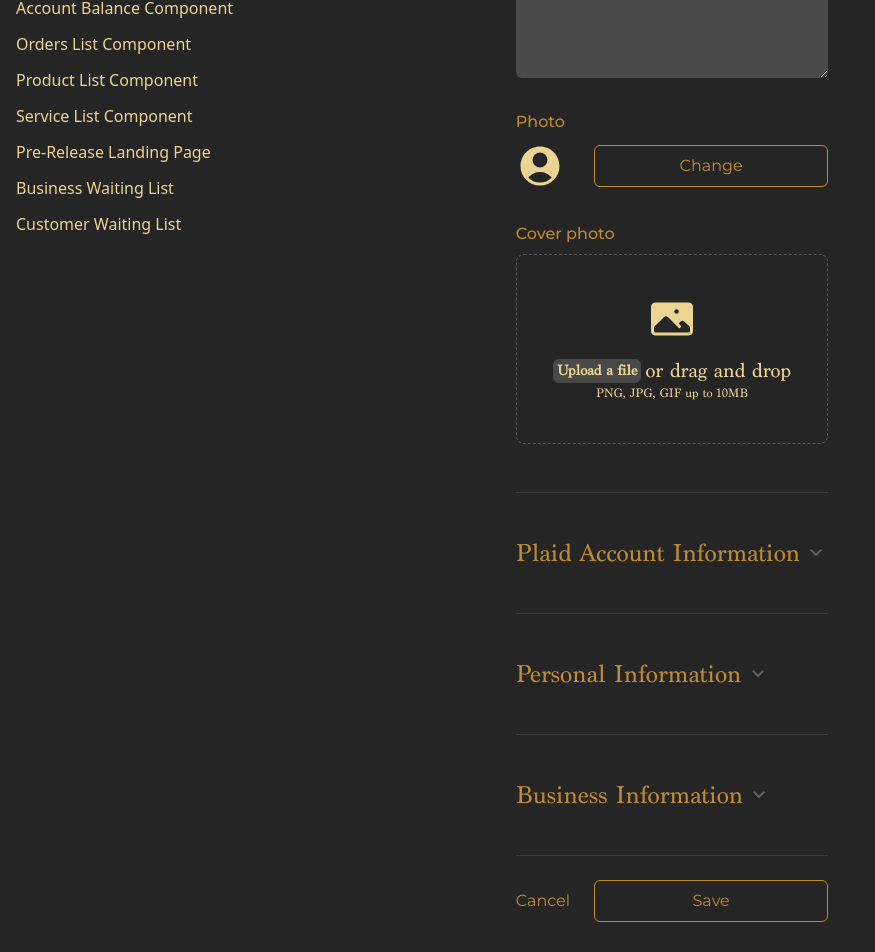
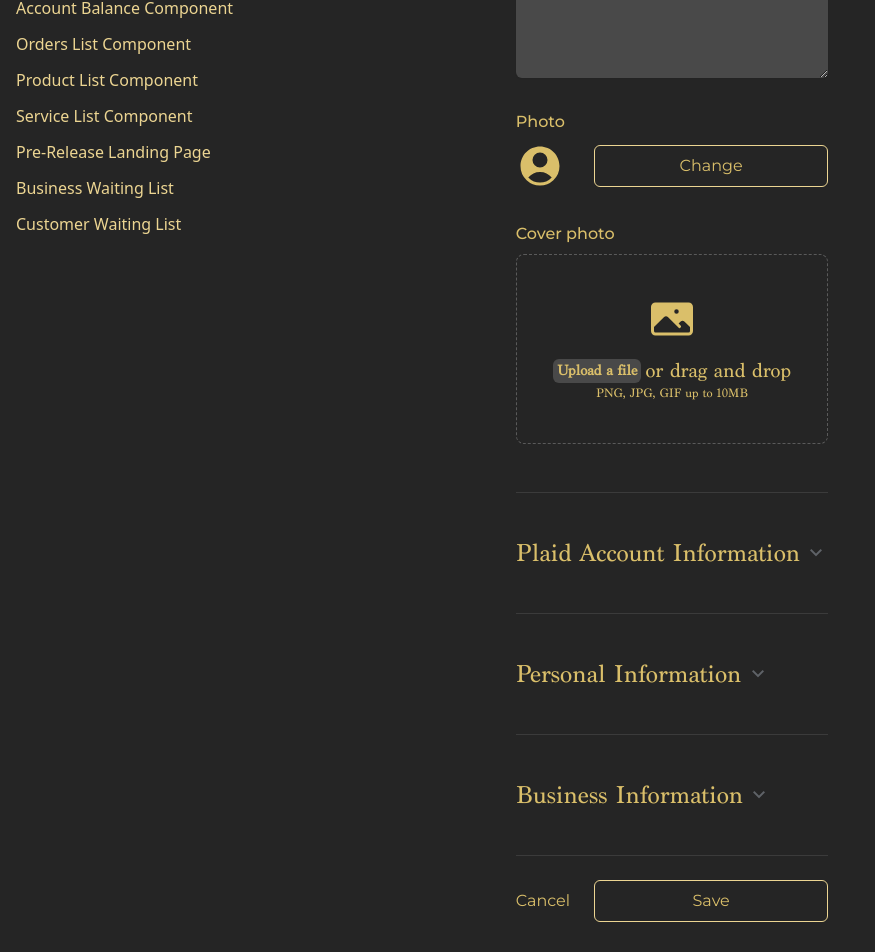
Before and after one commit to gdickison/talents, a Next.js app: page /profile-settings in a window 1280 px wide. Shown: the part 330-1282 px from the top of the page, without its empty margins (0-875 px from the left). Built offline with nearby package versions, Linux system fonts and the light colour scheme; a web font is replaced by a local one.

Commit message:
Change font color

```diff
--- a/src/components/Profile.js
+++ b/src/components/Profile.js
@@ -13,7 +13,7 @@ export default function Profile({gridrows}) {
             <div className="border-b border-gray-50/10 pb-12">
               <div className="mt-10 grid grid-cols-1 gap-x-6 gap-y-8">
                 <div className="">
-                  <label htmlFor="username" className="block text-[1rem] font-medium leading-6 text-t-text font-montserrat">
+                  <label htmlFor="username" className="block text-[1rem] font-medium leading-6 text-t-umber font-montserrat">
                     Username
                   </label>
                   <div className="mt-2">
@@ -29,7 +29,7 @@ export default function Profile({gridrows}) {
                 </div>
 
                 <div className="col-span-full">
-                  <label htmlFor="about" className="block text-[1rem] font-medium leading-6 text-t-text font-montserrat">
+                  <label htmlFor="about" className="block text-[1rem] font-medium leading-6 text-t-umber font-montserrat">
                     About Me
                   </label>
                   <div className="mt-2">
@@ -44,14 +44,14 @@ export default function Profile({gridrows}) {
                 </div>
 
                 <div className="col-span-full">
-                  <label htmlFor="photo" className="block text-[1rem] font-medium leading-6 text-t-text font-montserrat">
+                  <label htmlFor="photo" className="block text-[1rem] font-medium leading-6 text-t-umber font-montserrat">
                     Photo
                   </label>
                   <div className="mt-2 flex items-center justify-between">
-                    <UserCircleIcon aria-hidden="true" className="h-12 w-12 text-t-tan" />
+                    <UserCircleIcon aria-hidden="true" className="h-12 w-12 text-t-umber" />
                     <button
                       type="button"
-                      className="w-3/4 rounded-md focus-visible:ring-border-primary gap-3 items-center justify-center whitespace-nowrap ring-offset-white transition-colors focus-visible:outline-none focus-visible:ring-2 focus-visible:ring-offset-2 disabled:pointer-events-none disabled:opacity-50 border border-border-primary bg-background-alternative font-montserrat text-[1rem] p-2 text-[#BF8B30] hover:text-black border-[#BF8B30] hover:bg-[#BF8B30]"
+                      className="w-3/4 rounded-md focus-visible:ring-border-primary gap-3 items-center justify-center whitespace-nowrap ring-offset-white transition-colors focus-visible:outline-none focus-visible:ring-2 focus-visible:ring-offset-2 disabled:pointer-events-none disabled:opacity-50 border border-border-primary bg-background-alternative font-montserrat text-[1rem] p-2 text-t-umber hover:text-black border-t-tan hover:bg-t-tan"
                     >
                       Change
                     </button>
@@ -59,23 +59,23 @@ export default function Profile({gridrows}) {
                 </div>
 
                 <div className="col-span-full">
-                  <label htmlFor="cover-photo" className="block text-[1rem] font-medium leading-6 text-t-text font-montserrat">
+                  <label htmlFor="cover-photo" className="block text-[1rem] font-medium leading-6 text-t-umber font-montserrat">
                     Cover photo
                   </label>
                   <div className="mt-2 flex justify-center rounded-lg border border-dashed border-gray-50/25 px-6 py-10">
                     <div className="text-center">
-                      <PhotoIcon aria-hidden="true" className="mx-auto h-12 w-12 text-t-tan" />
+                      <PhotoIcon aria-hidden="true" className="mx-auto h-12 w-12 text-t-umber" />
                       <div className="mt-4 flex text-sm leading-6 text-gray-600">
                         <label
                           htmlFor="file-upload"
-                          className="relative cursor-pointer rounded-md bg-t-brown font-semibold text-t-tan focus-within:outline-none focus-within:ring-2 focus-within:ring-t-gray focus-within:ring-offset-2 hover:text-t-gold px-1"
+                          className="relative cursor-pointer rounded-md bg-t-brown font-semibold text-t-umber focus-within:outline-none focus-within:ring-2 focus-within:ring-t-gray focus-within:ring-offset-2 hover:text-t-umber px-1"
                         >
                           <span>Upload a file</span>
                           <input id="file-upload" name="file-upload" type="file" className="sr-only" />
                         </label>
-                        <p className="pl-1 text-t-tan">or drag and drop</p>
+                        <p className="pl-1 text-t-umber">or drag and drop</p>
                       </div>
-                      <p className="text-xs leading-5 text-t-tan">PNG, JPG, GIF up to 10MB</p>
+                      <p className="text-xs leading-5 text-t-umber">PNG, JPG, GIF up to 10MB</p>
                     </div>
                   </div>
                 </div>
@@ -84,7 +84,7 @@ export default function Profile({gridrows}) {
 
             {/* PLAID ACCOUNT INPUTS */}
             <div className="border-b border-gray-50/10 pb-12">
-              {/* <h2 className="block text-[1.15rem] font-medium leading-6 text-t-text font-montserrat">Plaid Account Information</h2> */}
+              {/* <h2 className="block text-[1.15rem] font-medium leading-6 text-t-umber font-montserrat">Plaid Account Information</h2> */}
               <style>
                 {`#plaid-form-wrapper {
                     display: grid;
@@ -94,14 +94,14 @@ export default function Profile({gridrows}) {
               </style>
               <input id='plaid-input' type="checkbox" className='hidden' />
               <label htmlFor="plaid-input" className='flex items-center space-x-1 cursor-pointer'>
-                <h4 className='block text-2xl leading-6 text-t-text font-marion'>Plaid Account Information</h4>
+                <h4 className='block text-2xl leading-6 text-t-umber font-marion'>Plaid Account Information</h4>
                 <img id='plaid-form-arrow' src="/arrow_down.png" alt="open plaid form" className='h-6 w-6' />
               </label>
               <div id="plaid-form-wrapper">
                 <div id="plaid-form">
                   <div className="mt-10 grid grid-cols-1 gap-x-6 gap-y-8">
                     <div className="">
-                      <label htmlFor="first-name" className="block text-[1rem] font-medium leading-6 text-t-text font-montserrat">
+                      <label htmlFor="first-name" className="block text-[1rem] font-medium leading-6 text-t-umber font-montserrat">
                         Plaid Username
                       </label>
                       <div className="mt-2">
@@ -115,7 +115,7 @@ export default function Profile({gridrows}) {
                     </div>
 
                     <div className="">
-                      <label htmlFor="last-name" className="block text-[1rem] font-medium leading-6 text-t-text font-montserrat">
+                      <label htmlFor="last-name" className="block text-[1rem] font-medium leading-6 text-t-umber font-montserrat">
                         Plaid account connection
                       </label>
                       <div className="mt-2">
@@ -129,7 +129,7 @@ export default function Profile({gridrows}) {
                     </div>
 
                     <div className="">
-                      <label htmlFor="email" className="block text-[1rem] font-medium leading-6 text-t-text font-montserrat">
+                      <label htmlFor="email" className="block text-[1rem] font-medium leading-6 text-t-umber font-montserrat">
                         [Whatever else Plaid needs]
                       </label>
                       <div className="mt-2">
@@ -157,7 +157,7 @@ export default function Profile({gridrows}) {
               </style>
               <input id='personal-input' type="checkbox" className='hidden' />
               <label htmlFor="personal-input" className='flex items-center space-x-1 cursor-pointer'>
-                <h2 className="block text-2xl leading-6 text-t-text font-marion">Personal Information</h2>
+                <h2 className="block text-2xl leading-6 text-t-umber font-marion">Personal Information</h2>
                 <img id='personal-form-arrow' src="/arrow_down.png" alt="open personal form" className='h-6 w-6' />
               </label>
               <div id="personal-form-wrapper">
@@ -170,7 +170,7 @@ export default function Profile({gridrows}) {
 
                   <div className="mt-10 grid grid-cols-1 gap-x-6 gap-y-8">
                     <div className="">
-                      <label htmlFor="first-name" className="block text-[1rem] font-medium leading-6 text-t-text font-montserrat">
+                      <label htmlFor="first-name" className="block text-[1rem] font-medium leading-6 text-t-umber font-montserrat">
                         First name
                       </label>
                       <div className="mt-2">
@@ -184,7 +184,7 @@ export default function Profile({gridrows}) {
                     </div>
 
                     <div className="">
-                      <label htmlFor="last-name" className="block text-[1rem] font-medium leading-6 text-t-text font-montserrat">
+                      <label htmlFor="last-name" className="block text-[1rem] font-medium leading-6 text-t-umber font-montserrat">
                         Last name
                       </label>
                       <div className="mt-2">
@@ -198,7 +198,7 @@ export default function Profile({gridrows}) {
                     </div>
 
                     <div className="">
-                      <label htmlFor="email" className="block text-[1rem] font-medium leading-6 text-t-text font-montserrat">
+                      <label htmlFor="email" className="block text-[1rem] font-medium leading-6 text-t-umber font-montserrat">
                         Email address
                       </label>
                       <div className="mt-2">
@@ -212,7 +212,7 @@ export default function Profile({gridrows}) {
                     </div>
 
                     <div className="">
-                      <label htmlFor="country" className="block text-[1rem] font-medium leading-6 text-t-text font-montserrat">
+                      <label htmlFor="country" className="block text-[1rem] font-medium leading-6 text-t-umber font-montserrat">
                         Country
                       </label>
                       <div className="mt-2">
@@ -229,7 +229,7 @@ export default function Profile({gridrows}) {
                     </div>
 
                     <div className="col-span-full">
-                      <label htmlFor="street-address" className="block text-[1rem] font-medium leading-6 text-t-text font-montserrat">
+                      <label htmlFor="street-address" className="block text-[1rem] font-medium leading-6 text-t-umber font-montserrat">
                         Street address
                       </label>
                       <div className="mt-2">
@@ -243,7 +243,7 @@ export default function Profile({gridrows}) {
                     </div>
 
                     <div className="">
-                      <label htmlFor="city" className="block text-[1rem] font-medium leading-6 text-t-text font-montserrat">
+                      <label htmlFor="city" className="block text-[1rem] font-medium leading-6 text-t-umber font-montserrat">
                         City
                       </label>
                       <div className="mt-2">
@@ -257,7 +257,7 @@ export default function Profile({gridrows}) {
                     </div>
 
                     <div className="">
-                      <label htmlFor="region" className="block text-[1rem] font-medium leading-6 text-t-text font-montserrat">
+                      <label htmlFor="region" className="block text-[1rem] font-medium leading-6 text-t-umber font-montserrat">
                         State / Province
                       </label>
                       <div className="mt-2">
@@ -271,7 +271,7 @@ export default function Profile({gridrows}) {
                     </div>
 
                     <div className="">
-                      <label htmlFor="postal-code" className="block text-[1rem] font-medium leading-6 text-t-text font-montserrat">
+                      <label htmlFor="postal-code" className="block text-[1rem] font-medium leading-6 text-t-umber font-montserrat">
                         ZIP / Postal code
                       </label>
                       <div className="mt-2">
@@ -299,7 +299,7 @@ export default function Profile({gridrows}) {
               </style>
               <input id='business-input' type="checkbox" className='hidden' />
               <label htmlFor="business-input" className='flex items-center space-x-1 cursor-pointer'>
-                <h2 className="block text-2xl leading-6 text-t-text font-marion">Business Information</h2>
+                <h2 className="block text-2xl leading-6 text-t-umber font-marion">Business Information</h2>
                 <img id='business-form-arrow' src="/arrow_down.png" alt="open business form" className='h-6 w-6' />
               </label>
               <div id="business-form-wrapper">
@@ -312,7 +312,7 @@ export default function Profile({gridrows}) {
 
                   <div className="mt-10 grid grid-cols-1 gap-x-6 gap-y-8">
                     <div className="">
-                      <label htmlFor="first-name" className="block text-[1rem] font-medium leading-6 text-t-text font-montserrat">
+                      <label htmlFor="first-name" className="block text-[1rem] font-medium leading-6 text-t-umber font-montserrat">
                         Business name
                       </label>
                       <div className="mt-2">
@@ -326,7 +326,7 @@ export default function Profile({gridrows}) {
                     </div>
 
                     <div className="">
-                      <label htmlFor="email" className="block text-[1rem] font-medium leading-6 text-t-text font-montserrat">
+                      <label htmlFor="email" className="block text-[1rem] font-medium leading-6 text-t-umber font-montserrat">
                         Busienss email address
                       </label>
                       <div className="mt-2">
@@ -340,7 +340,7 @@ export default function Profile({gridrows}) {
                     </div>
 
                     <div className="">
-                      <label htmlFor="country" className="block text-[1rem] font-medium leading-6 text-t-text font-montserrat">
+                      <label htmlFor="country" className="block text-[1rem] font-medium leading-6 text-t-umber font-montserrat">
                         State where business is organized
                       </label>
                       <div className="mt-2">
@@ -354,7 +354,7 @@ export default function Profile({gridrows}) {
                     </div>
 
                     <div className="">
-                      <label htmlFor="country" className="block text-[1rem] font-medium leading-6 text-t-text font-montserrat">
+                      <label htmlFor="country" className="block text-[1rem] font-medium leading-6 text-t-umber font-montserrat">
                         EIN / TIN
                       </label>
                       <div className="mt-2">
@@ -368,7 +368,7 @@ export default function Profile({gridrows}) {
                     </div>
 
                     <div className="col-span-full">
-                      <label htmlFor="street-address" className="block text-[1rem] font-medium leading-6 text-t-text font-montserrat">
+                      <label htmlFor="street-address" className="block text-[1rem] font-medium leading-6 text-t-umber font-montserrat">
                         Street address
                       </label>
                       <div className="mt-2">
@@ -382,7 +382,7 @@ export default function Profile({gridrows}) {
                     </div>
 
                     <div className="">
-                      <label htmlFor="city" className="block text-[1rem] font-medium leading-6 text-t-text font-montserrat">
+                      <label htmlFor="city" className="block text-[1rem] font-medium leading-6 text-t-umber font-montserrat">
                         City
                       </label>
                       <div className="mt-2">
@@ -396,7 +396,7 @@ export default function Profile({gridrows}) {
                     </div>
 
                     <div className="">
-                      <label htmlFor="region" className="block text-[1rem] font-medium leading-6 text-t-text font-montserrat">
+                      <label htmlFor="region" className="block text-[1rem] font-medium leading-6 text-t-umber font-montserrat">
                         State / Province
                       </label>
                       <div className="mt-2">
@@ -410,7 +410,7 @@ export default function Profile({gridrows}) {
                     </div>
 
                     <div className="">
-                      <label htmlFor="postal-code" className="block text-[1rem] font-medium leading-6 text-t-text font-montserrat">
+                      <label htmlFor="postal-code" className="block text-[1rem] font-medium leading-6 text-t-umber font-montserrat">
                         ZIP / Postal code
                       </label>
                       <div className="mt-2">
@@ -429,12 +429,12 @@ export default function Profile({gridrows}) {
           </div>
 
           <div className="mt-6 flex items-center justify-end gap-x-6 font-dm-sans">
-            <button type="button" className="font-montserrat text-t-text leading-6 text-[1rem]">
+            <button type="button" className="font-montserrat text-t-umber leading-6 text-[1rem]">
               Cancel
             </button>
             <button
               type="submit"
-              className="w-3/4 rounded-md font-montserrat focus-visible:ring-border-primary gap-3 items-center justify-center whitespace-nowrap ring-offset-white transition-colors focus-visible:outline-none focus-visible:ring-2 focus-visible:ring-offset-2 disabled:pointer-events-none disabled:opacity-50 border border-border-primary bg-background-alternative p-2 text-[#BF8B30] text-[1rem] hover:text-black border-[#BF8B30] hover:bg-[#BF8B30]"
+              className="w-3/4 rounded-md font-montserrat focus-visible:ring-border-primary gap-3 items-center justify-center whitespace-nowrap ring-offset-white transition-colors focus-visible:outline-none focus-visible:ring-2 focus-visible:ring-offset-2 disabled:pointer-events-none disabled:opacity-50 border border-border-primary bg-background-alternative p-2 text-t-umber text-[1rem] hover:text-black border-t-tan hover:bg-t-tan"
             >
               Save
             </button>
--- a/src/components/SmallToggle.js
+++ b/src/components/SmallToggle.js
@@ -11,7 +11,7 @@ function SmallToggle({label}) {
           <div className="slider-card-face slider-card-back"></div>
         </div>
       </label>
-      <p className='text-t-text text-xl'>{label}</p>
+      <p className='text-t-umber text-xl'>{label}</p>
     </div>
   )
 }
--- a/tailwind.config.js
+++ b/tailwind.config.js
@@ -15,12 +15,13 @@ module.exports = {
       },
       colors: {
         't-text': '#BF8B30',
+        't-tan': '#ECD592',
         't-gold': '#FFE06B',
+        't-umber': '#dabf6a',
         't-light-brown': '#7D5123',
         't-med-brown': '#333333',
         't-brown': '#494949',
         't-dark-brown': '#252525',
-        't-tan': '#ECD592',
         't-orange': '#E5AF44',
         't-gray': '#B5B7B9',
         't-light-blue': '#0094FF',
```
